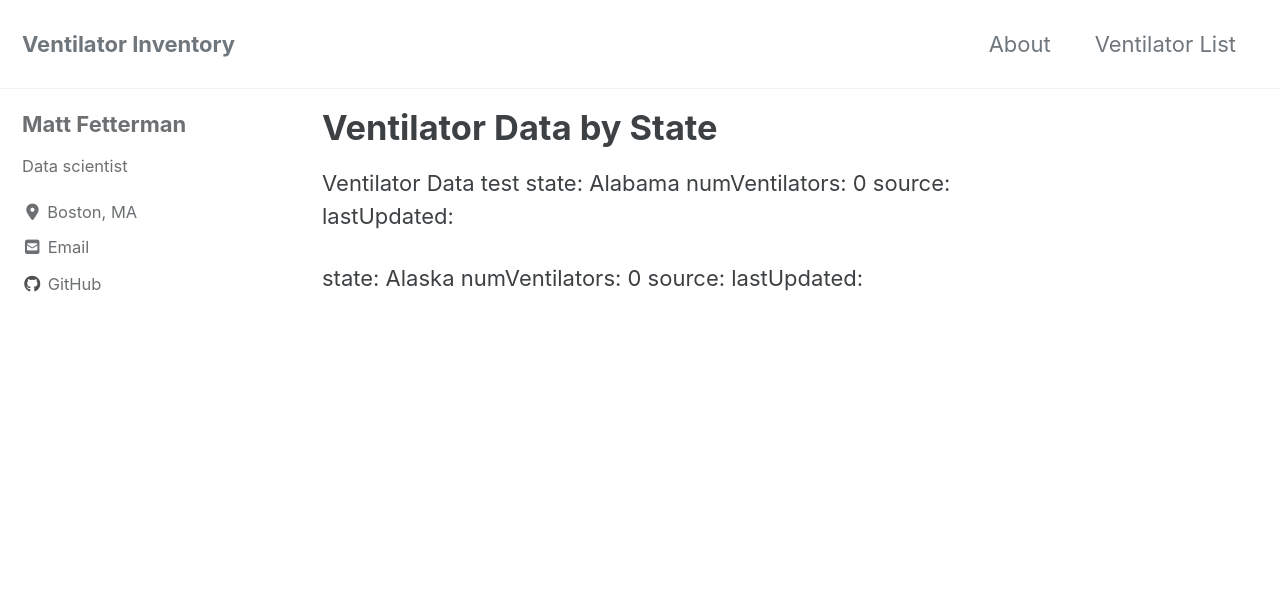
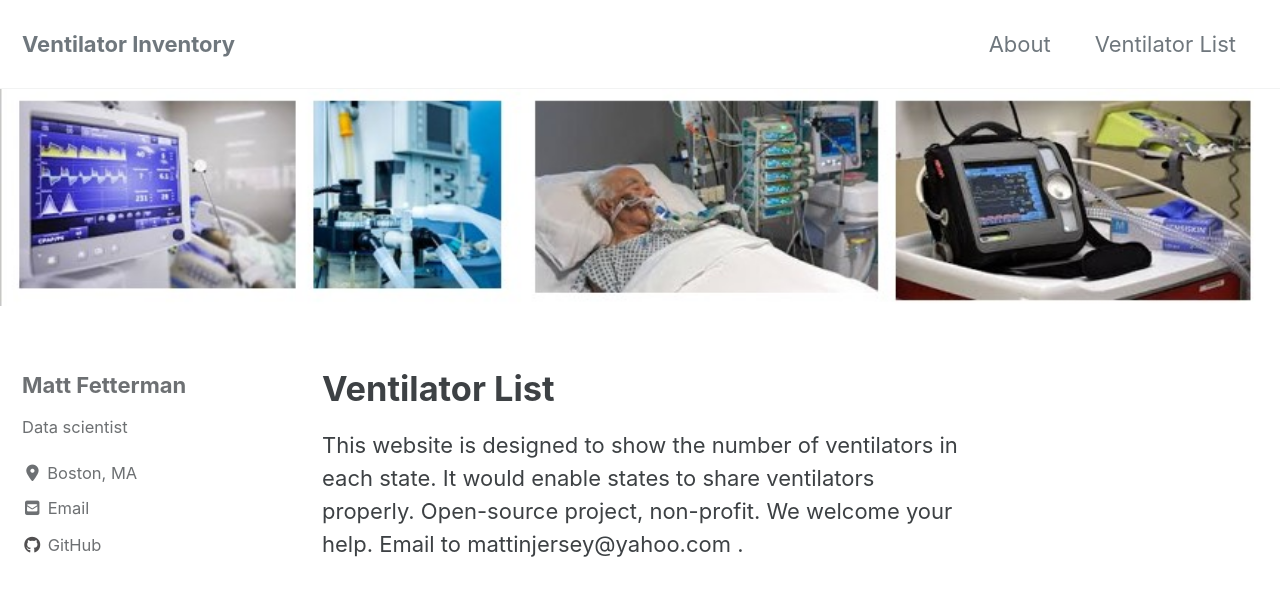
Before and after one commit to mattinjersey/VentInventory, a Jekyll site: the page built from _pages/VentilatorList.md, in a window 1280 px wide and 900 px high. Shown: the top 596 px of the window. Built offline with Jekyll 4.4.1, drawn with Linux system fonts in a browser that asks for light colours; cached includes are drawn as plain includes; nearby versions of some CDN libraries.

Commit message:
Update VentilatorList.md

```diff
--- a/_pages/VentilatorList.md
+++ b/_pages/VentilatorList.md
@@ -1,17 +1,13 @@
 ---
 layout: archive
+title: "Ventilator List"
 permalink: /VentilatorList/
-title: "Ventilator Data by State"
+header:
+ image: "/images/Vent2.jpg"
 ---
 
-Ventilator Data
-test
-  state: Alabama
-  numVentilators: 0
-  source:
-  lastUpdated:
-
-  state: Alaska
-  numVentilators: 0
-  source:
-  lastUpdated:
+This website is designed to show the number of ventilators in each state.
+It would enable states to share ventilators properly.
+Open-source project, non-profit.
+We welcome your help.
+Email to mattinjersey@yahoo.com .
```
